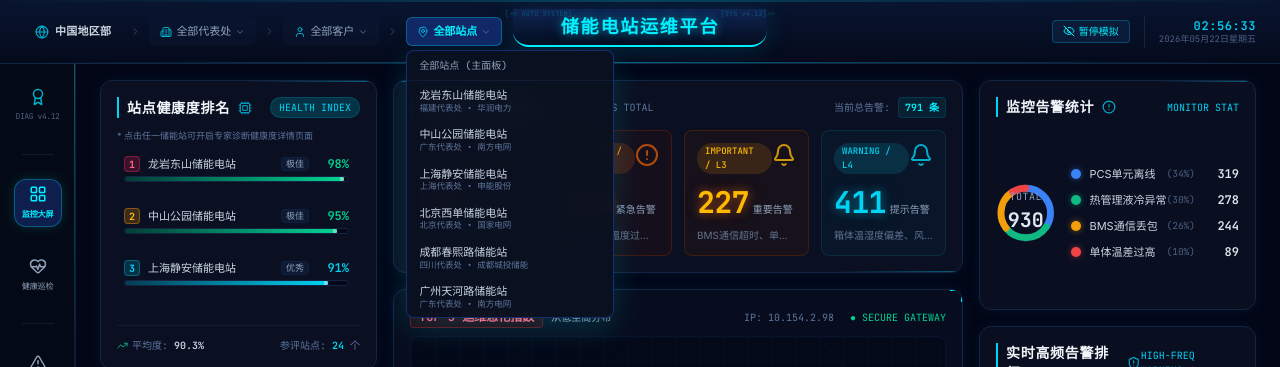
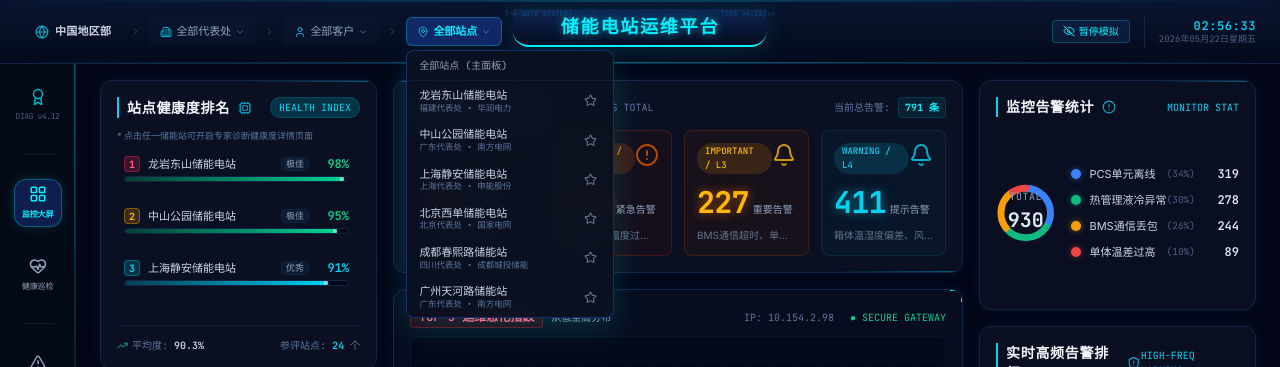
Before and after one commit to SeansDaddy/essdashboard, a React (Vite) app: page / in a window 1280 px wide. Both pictures are taken after a click on the button "全部站点". Shown: the top 367 px of the page. Built offline with nearby package versions, Linux system fonts and the light colour scheme.

Commit message:
feat: 添加关注电站功能 - localStorage存储星按钮

```diff
--- a/src/components/Header.tsx
+++ b/src/components/Header.tsx
@@ -11,8 +11,10 @@ import {
   Globe,
   Building2,
   User,
-  ChevronDown
+  ChevronDown,
+  Star
 } from 'lucide-react';
+import { getFollowedIds, toggleFollow as toggleFollowUtil } from '../data/followedStations';
 
 interface HeaderProps {
   isSimulating: boolean;
@@ -41,6 +43,7 @@ export default function Header({
   const [time, setTime] = useState<string>('');
   const [date, setDate] = useState<string>('');
   const [activeDropdown, setActiveDropdown] = useState<'rep' | 'customer' | 'site' | null>(null);
+  const [followedIds, setFollowedIds] = useState<string[]>([]);
 
   const containerRef = useRef<HTMLDivElement>(null);
 
@@ -66,6 +69,19 @@ export default function Header({
     document.addEventListener('mousedown', handleClickOutside);
     return () => document.removeEventListener('mousedown', handleClickOutside);
   }, []);
+
+  // Initialize followed IDs from localStorage
+  useEffect(() => {
+    setFollowedIds(getFollowedIds());
+  }, []);
+
+  const handleToggleFollow = (stationId: string, e: React.MouseEvent) => {
+    e.stopPropagation();
+    const isNowFollowed = toggleFollowUtil(stationId);
+    setFollowedIds(prev =>
+      isNowFollowed ? [...prev, stationId] : prev.filter(id => id !== stationId)
+    );
+  };
 
   const currentStation = STATIONS.find(s => s.id === selectedStationId);
 
@@ -221,6 +237,9 @@ export default function Header({
           >
             <MapPin size={12} className="text-cyan-400/80 shrink-0" />
             <span className="font-semibold">{currentStation ? currentStation.name : '全部站点'}</span>
+            {followedIds.length > 0 && (
+              <span className="ml-1 px-1 py-0.5 rounded-full bg-yellow-400/20 text-yellow-400 text-[8px] font-bold">{followedIds.length}</span>
+            )}
             <ChevronDown size={10} className="text-[#5f759e] shrink-0" />
           </button>
 
@@ -236,12 +255,24 @@ export default function Header({
                 <div
                   key={st.id}
                   onClick={() => { onSelectStation(st.id); setActiveDropdown(null); }}
-                  className={`px-3 py-1.5 transition-colors cursor-pointer hover:bg-[#1e40a6] hover:text-[#00f0ff] flex flex-col justify-center leading-normal ${
+                  className={`px-3 py-1.5 transition-colors cursor-pointer hover:bg-[#1e40a6] hover:text-[#00f0ff] flex items-center justify-between leading-normal ${
                     selectedStationId === st.id ? 'bg-[#102447] text-[#00f0ff] border-l-2 border-[#00f0ff]' : 'text-slate-300'
                   }`}
                 >
-                  <span className="text-[11px] font-medium">{st.name}</span>
-                  <span className="text-[8.5px] font-mono text-[#5f759e] -mt-0.5">{st.rep} • {st.cust}</span>
+                  <div className="flex flex-col justify-center leading-normal min-w-0">
+                    <span className="text-[11px] font-medium">{st.name}</span>
+                    <span className="text-[8.5px] font-mono text-[#5f759e] -mt-0.5">{st.rep} • {st.cust}</span>
+                  </div>
+                  <button
+                    onClick={(e) => handleToggleFollow(st.id, e)}
+                    className="shrink-0 p-1 rounded hover:bg-[#1e40a6]/60 transition-all cursor-pointer"
+                    title={followedIds.includes(st.id) ? '取消关注' : '关注'}
+                  >
+                    <Star
+                      size={13}
+                      className={followedIds.includes(st.id) ? 'fill-yellow-400 text-yellow-400' : 'text-slate-500 hover:text-yellow-400'}
+                    />
+                  </button>
                 </div>
               ))}
             </div>
--- /dev/null
+++ b/src/components/StarButton.tsx
@@ -0,0 +1,25 @@
+import React from 'react';
+import { Star } from 'lucide-react';
+
+interface StarButtonProps {
+  isFollowed: boolean;
+  onToggle: () => void;
+}
+
+export default function StarButton({ isFollowed, onToggle }: StarButtonProps) {
+  return (
+    <button
+      onClick={(e) => {
+        e.stopPropagation();
+        onToggle();
+      }}
+      className="shrink-0 p-0.5 rounded transition-all cursor-pointer"
+      title={isFollowed ? '取消关注' : '关注'}
+    >
+      <Star
+        size={13}
+        className={isFollowed ? 'fill-yellow-400 text-yellow-400' : 'text-slate-500 hover:text-yellow-400'}
+      />
+    </button>
+  );
+}
--- /dev/null
+++ b/src/data/followedStations.ts
@@ -0,0 +1,28 @@
+// 关注电站的 localStorage 工具
+
+const STORAGE_KEY = 'ess_followed_stations';
+
+export function getFollowedIds(): string[] {
+  try {
+    const raw = localStorage.getItem(STORAGE_KEY);
+    if (!raw) return [];
+    const parsed = JSON.parse(raw);
+    return Array.isArray(parsed) ? parsed : [];
+  } catch {
+    return [];
+  }
+}
+
+export function toggleFollow(stationId: string): boolean {
+  const current = getFollowedIds();
+  const isFollowed = current.includes(stationId);
+  const next = isFollowed
+    ? current.filter(id => id !== stationId)
+    : [...current, stationId];
+  localStorage.setItem(STORAGE_KEY, JSON.stringify(next));
+  return !isFollowed;
+}
+
+export function isFollowed(stationId: string): boolean {
+  return getFollowedIds().includes(stationId);
+}
```
